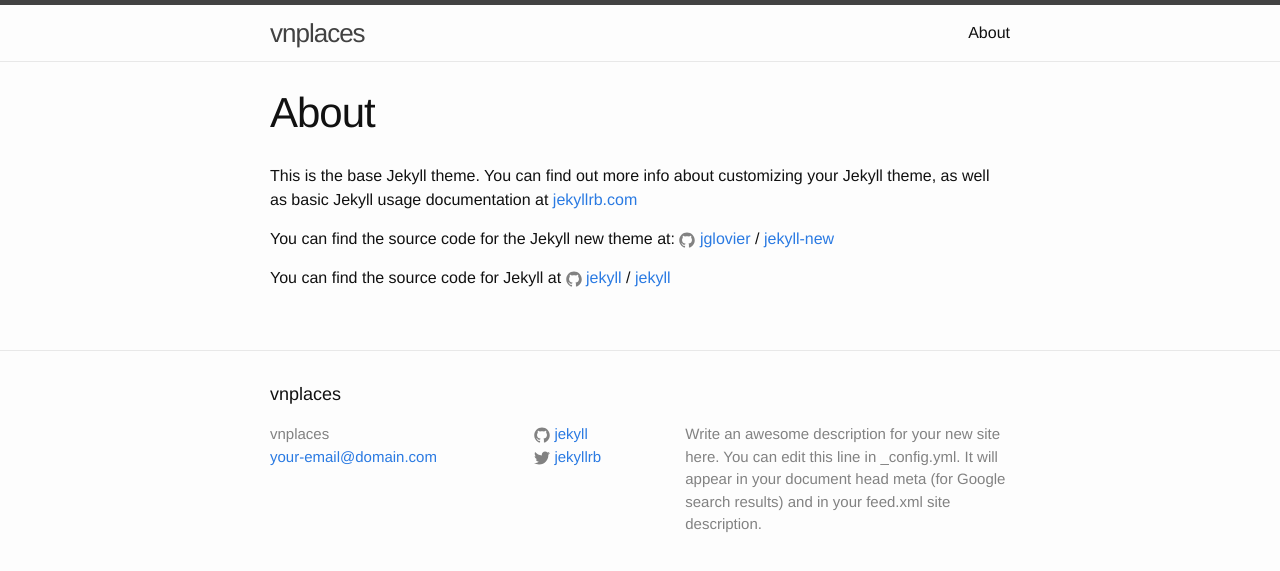
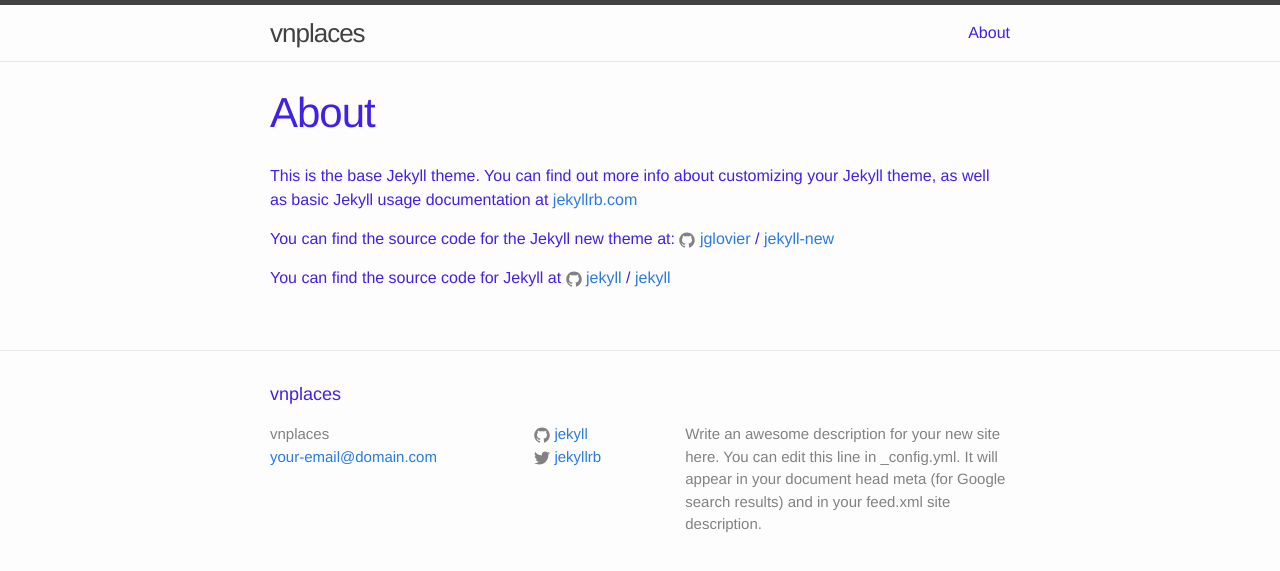
Before and after one commit to ssugar/vnplaces, a Jekyll site: the page built from about.md, in a window 1280 px wide. Shown: the top 571 px of the page. Built offline with Jekyll 4.4.1, drawn with Linux system fonts in a browser that asks for light colours; a script that is not in the unit is left out.

Commit message:
changing text color

```diff
--- a/css/main.scss
+++ b/css/main.scss
@@ -14,7 +14,7 @@
 
 $spacing-unit:     30px;
 
-$text-color:       #111;
+$text-color:       #3F21E8;
 $background-color: #fdfdfd;
 $brand-color:      #2a7ae2;
 
```
